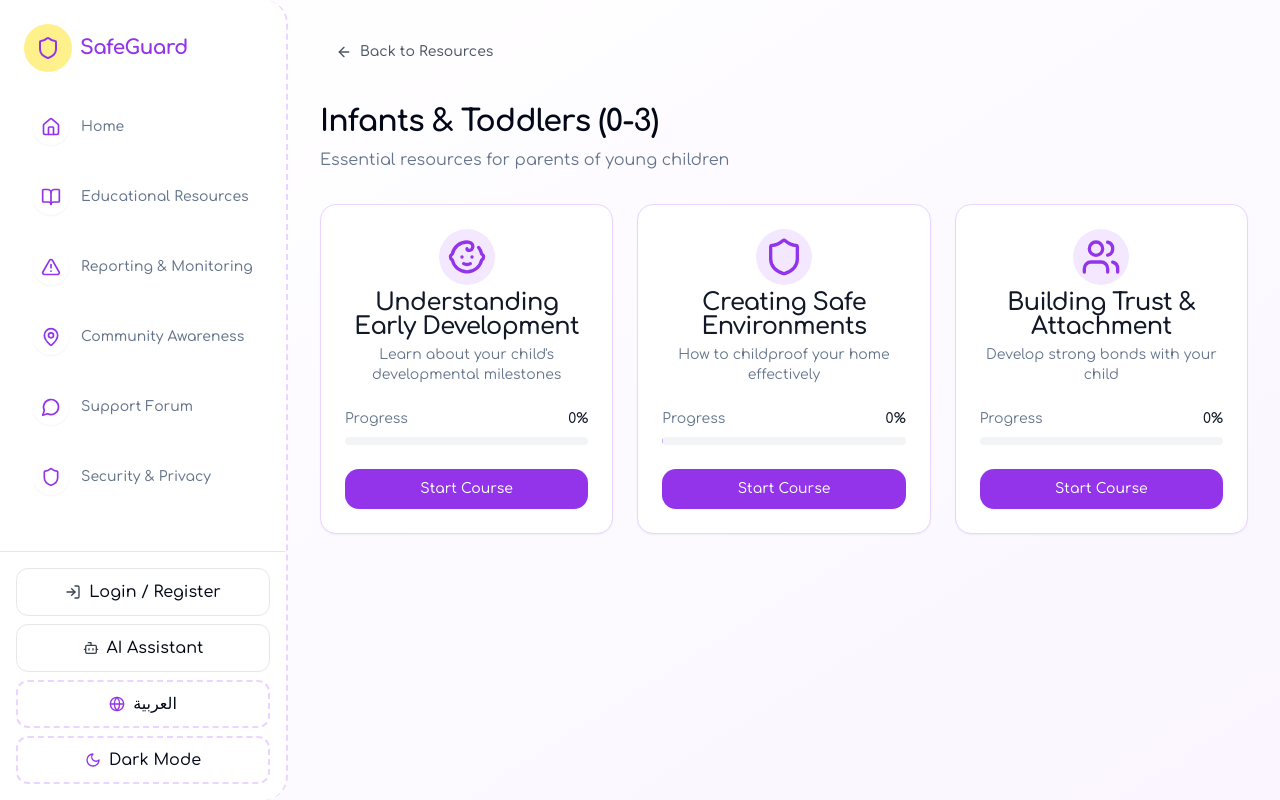
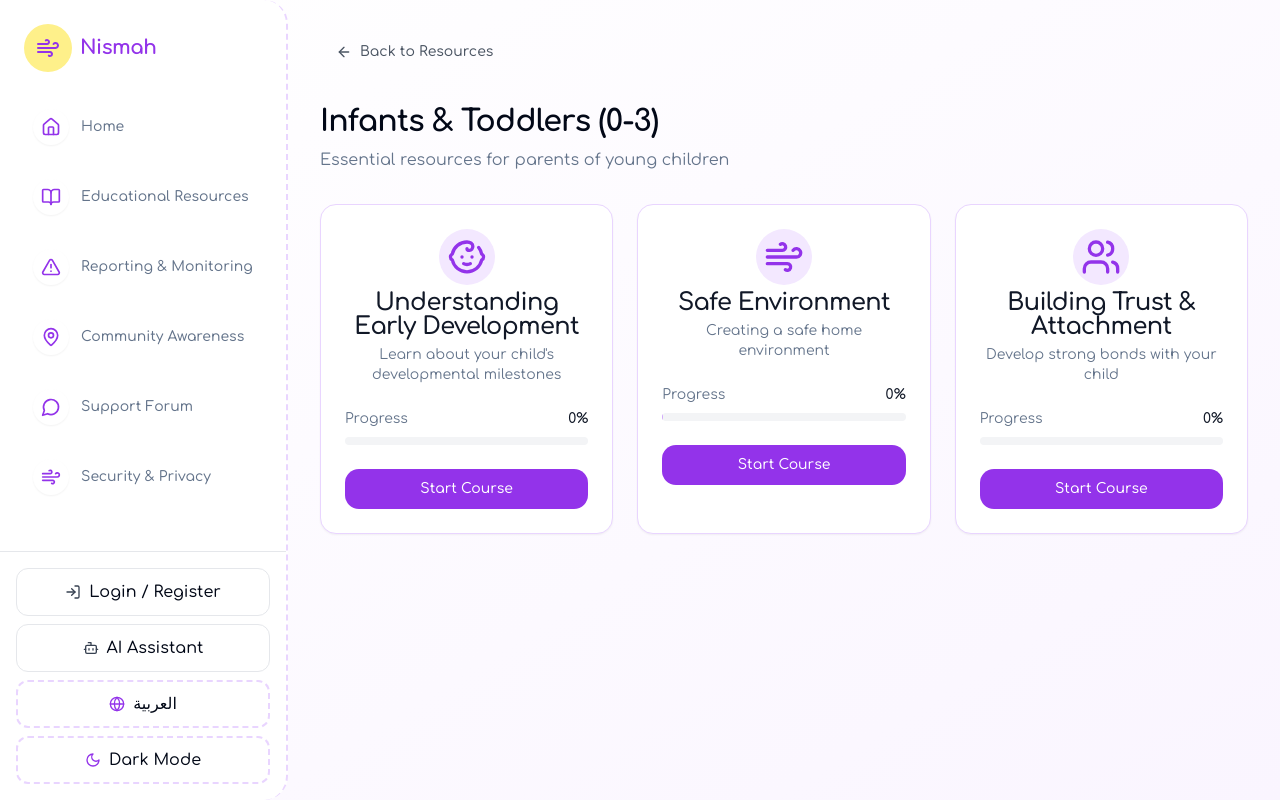
Before and after one commit to ABfathy/Hackathon_EUI, a Next.js app: page /educational-resources/parents/0-3 in a window 1280 px wide. Built offline with nearby package versions, Linux system fonts and the light colour scheme.

Commit message:
feat: change app branding

```diff
--- a/app/educational-resources/page.tsx
+++ b/app/educational-resources/page.tsx
@@ -4,7 +4,7 @@ import { Button } from "@/components/ui/button"
 import { Card, CardContent, CardDescription, CardFooter, CardHeader, CardTitle } from "@/components/ui/card"
 import { Progress } from "@/components/ui/progress"
 import { Tabs, TabsContent, TabsList, TabsTrigger } from "@/components/ui/tabs"
-import { BookOpen, Play, Award, VolumeX, Volume2, Sparkles, Shield, Users, Baby, School, GraduationCap } from "lucide-react"
+import { BookOpen, Play, Award, VolumeX, Volume2, Sparkles, Wind, Users, Baby, School, GraduationCap } from "lucide-react"
 import { useLanguage } from "@/context/language-context"
 import Link from "next/link"
 
--- a/app/educational-resources/parents/[age]/page.tsx
+++ b/app/educational-resources/parents/[age]/page.tsx
@@ -3,11 +3,36 @@
 import { Button } from "@/components/ui/button"
 import { Card, CardContent, CardDescription, CardFooter, CardHeader, CardTitle } from "@/components/ui/card"
 import { Progress } from "@/components/ui/progress"
-import { BookOpen, Play, Award, Volume2, Shield, Users, Baby, School, GraduationCap, ArrowLeft } from "lucide-react"
+import { BookOpen, Play, Award, Volume2, Wind, Users, Baby, School, GraduationCap, ArrowLeft } from "lucide-react"
 import { useLanguage } from "@/context/language-context"
 import { useParams, useRouter } from "next/navigation"
+import { ReactElement } from "react"
 
-const translations = {
+type AgeGroup = "0-3" | "4-6" | "7-12" | "13-17"
+type Language = "en" | "ar"
+
+interface Course {
+  title: string
+  description: string
+  icon: ReactElement
+  progress: number
+}
+
+interface AgeGroupContent {
+  title: string
+  description: string
+  courses: Course[]
+}
+
+type Translations = {
+  [L in Language]: {
+    back: string
+  } & {
+    [A in AgeGroup]: AgeGroupContent
+  }
+}
+
+const translations: Translations = {
   en: {
     back: "Back to Resources",
     "0-3": {
@@ -21,9 +46,9 @@ const translations = {
           progress: 0
         },
         {
-          title: "Creating Safe Environments",
-          description: "How to childproof your home effectively",
-          icon: <Shield className="h-10 w-10 text-purple-600 dark:text-gray-300" />,
+          title: "Safe Environment",
+          description: "Creating a safe home environment",
+          icon: <Wind className="h-10 w-10 text-purple-600 dark:text-gray-300" />,
           progress: 0
         },
         {
@@ -39,9 +64,9 @@ const translations = {
       description: "Resources for parents of preschool-aged children",
       courses: [
         {
-          title: "Teaching Body Safety",
-          description: "Age-appropriate ways to discuss body safety",
-          icon: <Shield className="h-10 w-10 text-purple-600 dark:text-gray-300" />,
+          title: "Safe Environment",
+          description: "Creating a safe home environment",
+          icon: <Wind className="h-10 w-10 text-purple-600 dark:text-gray-300" />,
           progress: 0
         },
         {
@@ -65,7 +90,7 @@ const translations = {
         {
           title: "Digital Safety Basics",
           description: "Teaching safe internet use",
-          icon: <Shield className="h-10 w-10 text-purple-600 dark:text-gray-300" />,
+          icon: <Wind className="h-10 w-10 text-purple-600 dark:text-gray-300" />,
           progress: 0
         },
         {
@@ -89,7 +114,7 @@ const translations = {
         {
           title: "Online Safety",
           description: "Managing social media and digital presence",
-          icon: <Shield className="h-10 w-10 text-purple-600 dark:text-gray-300" />,
+          icon: <Wind className="h-10 w-10 text-purple-600 dark:text-gray-300" />,
           progress: 0
         },
         {
@@ -120,9 +145,9 @@ const translations = {
           progress: 0
         },
         {
-          title: "إنشاء بيئات آمنة",
-          description: "كيفية جعل منزلك آمناً للأطفال",
-          icon: <Shield className="h-10 w-10 text-purple-600 dark:text-gray-300" />,
+          title: "Safe Environment",
+          description: "إنشاء بيئة منزلية آمنة",
+          icon: <Wind className="h-10 w-10 text-purple-600 dark:text-gray-300" />,
           progress: 0
         },
         {
@@ -138,9 +163,9 @@ const translations = {
       description: "موارد لآباء الأطفال في سن ما قبل المدرسة",
       courses: [
         {
-          title: "تعليم سلامة الجسد",
-          description: "طرق مناسبة للعمر لمناقشة سلامة الجسد",
-          icon: <Shield className="h-10 w-10 text-purple-600 dark:text-gray-300" />,
+          title: "Safe Environment",
+          description: "إنشاء بيئة منزلية آمنة",
+          icon: <Wind className="h-10 w-10 text-purple-600 dark:text-gray-300" />,
           progress: 0
         },
         {
@@ -164,7 +189,7 @@ const translations = {
         {
           title: "أساسيات السلامة الرقمية",
           description: "تعليم الاستخدام الآمن للإنترنت",
-          icon: <Shield className="h-10 w-10 text-purple-600 dark:text-gray-300" />,
+          icon: <Wind className="h-10 w-10 text-purple-600 dark:text-gray-300" />,
           progress: 0
         },
         {
@@ -188,7 +213,7 @@ const translations = {
         {
           title: "السلامة عبر الإنترنت",
           description: "إدارة وسائل التواصل الاجتماعي والحضور الرقمي",
-          icon: <Shield className="h-10 w-10 text-purple-600 dark:text-gray-300" />,
+          icon: <Wind className="h-10 w-10 text-purple-600 dark:text-gray-300" />,
           progress: 0
         },
         {
@@ -212,8 +237,8 @@ export default function ParentAgeGroupPage() {
   const { language } = useLanguage()
   const params = useParams()
   const router = useRouter()
-  const ageGroup = params.age as string
-  const t = translations[language][ageGroup]
+  const ageGroup = params.age as AgeGroup
+  const t = translations[language as Language][ageGroup]
 
   return (
     <div className="space-y-8">
@@ -224,7 +249,7 @@ export default function ParentAgeGroupPage() {
           onClick={() => router.back()}
         >
           <ArrowLeft className="h-4 w-4" />
-          {translations[language].back}
+          {translations[language as Language].back}
         </Button>
       </div>
 
@@ -234,7 +259,7 @@ export default function ParentAgeGroupPage() {
       </div>
 
       <div className="grid gap-6 md:grid-cols-2 lg:grid-cols-3">
-        {t.courses.map((course, index) => (
+        {t.courses.map((course: { title: string; description: string; icon: ReactElement; progress: number }, index: number) => (
           <Card key={index} className="overflow-hidden border-purple-200 dark:border-gray-700 hover:border-purple-300 dark:hover:border-gray-600 transition-colors">
             <CardHeader className="p-6 text-center">
               <div className="bg-purple-100 dark:bg-gray-800/50 p-2 rounded-full w-fit mx-auto">
--- a/app/layout.tsx
+++ b/app/layout.tsx
@@ -9,9 +9,9 @@ import { Toaster } from "@/components/ui/toaster"
 const comfortaa = Comfortaa({ subsets: ["latin"] })
 
 export const metadata: Metadata = {
-  title: "SafeGuard (حماية) - Child Protection Platform",
+  title: "Nismah (نِسمة) - Child Protection Platform",
   description: "A comprehensive platform for child safety and protection",
-    generator: 'v0.dev'
+  generator: 'v0.dev'
 }
 
 export default function RootLayout({
--- a/app/login/page.tsx
+++ b/app/login/page.tsx
@@ -7,7 +7,7 @@ import { Input } from "@/components/ui/input"
 import { Label } from "@/components/ui/label"
 import { Tabs, TabsContent, TabsList, TabsTrigger } from "@/components/ui/tabs"
 import { Checkbox } from "@/components/ui/checkbox"
-import { Shield, LogIn, UserPlus, Github, Mail } from "lucide-react"
+import { Wind, LogIn, UserPlus, Github, Mail } from "lucide-react"
 import { useLanguage } from "@/context/language-context"
 
 export default function LoginPage() {
@@ -17,14 +17,14 @@ export default function LoginPage() {
     <div className="container mx-auto flex items-center justify-center min-h-[80vh]">
       <div className="w-full max-w-md">
         <div className="flex flex-col items-center mb-8">
-          <div className="inline-block p-3 bg-gradient-to-br from-yellow-200 to-purple-200 rounded-full text-purple-600 dark:from-yellow-800 dark:to-purple-800 dark:text-purple-300 shadow-lg mb-4">
-            <Shield className="h-10 w-10" />
+          <div className="inline-block p-3 bg-gradient-to-br from-yellow-200 to-purple-200 rounded-full text-purple-600 dark:from-yellow-800 dark:to-purple-800 dark:text-purple-300 animate-pulse shadow-lg mb-4">
+            <Wind className="h-10 w-10" />
           </div>
           <h1 className="text-3xl font-bold">
             {language === "en" ? (
-              <span className="text-purple-600">SafeGuard</span>
+              <span className="text-purple-600">Nismah</span>
             ) : (
-              <span className="text-emerald-600">حماية</span>
+              <span className="text-emerald-600">نِسمة</span>
             )}
           </h1>
         </div>
--- a/app/page.tsx
+++ b/app/page.tsx
@@ -2,7 +2,7 @@
 
 import { Button } from "@/components/ui/button"
 import { Card, CardContent, CardFooter, CardHeader, CardTitle } from "@/components/ui/card"
-import { AlertTriangle, BookOpen, MapPin, MessageCircle, Bot, ArrowRight } from "lucide-react"
+import { AlertTriangle, BookOpen, MapPin, MessageCircle, Bot, ArrowRight, Wind } from "lucide-react"
 import Link from "next/link"
 import { useLanguage } from "@/context/language-context"
 
@@ -13,27 +13,14 @@ export default function HomePage() {
     <div className="container mx-auto space-y-10 max-w-6xl">
       <section className="space-y-6">
         <div className="flex flex-col items-center text-center space-y-6 py-12">
-          <div className="inline-block p-3 bg-gradient-to-br from-yellow-200 to-purple-200 rounded-full text-purple-600 dark:from-yellow-800 dark:to-purple-800 dark:text-purple-300 animate-bounce-slow shadow-lg">
-            <svg
-              xmlns="http://www.w3.org/2000/svg"
-              width="24"
-              height="24"
-              viewBox="0 0 24 24"
-              fill="none"
-              stroke="currentColor"
-              strokeWidth="2"
-              strokeLinecap="round"
-              strokeLinejoin="round"
-              className="h-12 w-12"
-            >
-              <path d="M12 22s8-4 8-10V5l-8-3-8 3v7c0 6 8 10 8 10" />
-            </svg>
+          <div className="inline-block p-3 bg-gradient-to-br from-yellow-200 to-purple-200 rounded-full text-purple-600 dark:from-yellow-800 dark:to-purple-800 dark:text-purple-300 animate-pulse shadow-lg">
+            <Wind className="h-12 w-12" />
           </div>
           <h1 className="text-5xl font-bold tracking-tight">
             {language === "en" ? (
-              <span className="text-purple-600">SafeGuard</span>
+              <span className="text-purple-600">Nismah</span>
             ) : (
-              <span className="text-emerald-600">حماية</span>
+              <span className="text-emerald-600">نِسمة</span>
             )}
           </h1>
           <p className="text-xl text-muted-foreground max-w-3xl">
--- a/app/reporting/page.tsx
+++ b/app/reporting/page.tsx
@@ -10,7 +10,7 @@ import { RadioGroup, RadioGroupItem } from "@/components/ui/radio-group"
 import { Label } from "@/components/ui/label"
 import { Separator } from "@/components/ui/separator"
 import { Badge } from "@/components/ui/badge"
-import { AlertTriangle, CheckCircle, Clock, ExternalLink, FileText, Info, Phone, Shield } from "lucide-react"
+import { AlertTriangle, CheckCircle, Clock, ExternalLink, FileText, Info, Phone, Wind } from "lucide-react"
 import { useLanguage } from "@/context/language-context"
 
 const translations = {
--- a/app/support/page.tsx
+++ b/app/support/page.tsx
@@ -7,7 +7,7 @@ import { Avatar, AvatarFallback } from "@/components/ui/avatar"
 import { Input } from "@/components/ui/input"
 import { Badge } from "@/components/ui/badge"
 import { Separator } from "@/components/ui/separator"
-import { MessageCircle, Lock, Users, Send, Shield, Info, Video, Search } from "lucide-react"
+import { MessageCircle, Lock, Users, Send, Wind, Info, Video, Search } from "lucide-react"
 import { useLanguage } from "@/context/language-context"
 
 const translations = {
@@ -175,7 +175,7 @@ export default function SupportPage() {
                         <div className="flex flex-col gap-1">
                           <div className="flex items-center gap-2">
                             <span className="text-sm font-medium">Mark Smith</span>
-                            <Badge variant="outline" size="sm" className="text-xs">
+                            <Badge variant="outline" className="text-xs">
                               Moderator
                             </Badge>
                             <span className="text-xs text-muted-foreground">2:50 PM</span>
@@ -278,20 +278,20 @@ export default function SupportPage() {
                 <CardContent className="space-y-4">
                   <div className="space-y-2">
                     <div className="flex items-start gap-2">
-                      <Shield className="h-4 w-4 text-emerald-600 mt-0.5" />
-                      <p className="text-sm">{t.respectPrivacy}</p>
+                      <Wind className="h-4 w-4 text-emerald-600 mt-0.5" />
+                      <span>End-to-end encryption</span>
                     </div>
                     <div className="flex items-start gap-2">
-                      <Shield className="h-4 w-4 text-emerald-600 mt-0.5" />
-                      <p className="text-sm">{t.beSupportive}</p>
+                      <Wind className="h-4 w-4 text-emerald-600 mt-0.5" />
+                      <span>Secure data storage</span>
                     </div>
                     <div className="flex items-start gap-2">
-                      <Shield className="h-4 w-4 text-emerald-600 mt-0.5" />
-                      <p className="text-sm">{t.reportContent}</p>
+                      <Wind className="h-4 w-4 text-emerald-600 mt-0.5" />
+                      <span>Privacy protection</span>
                     </div>
                     <div className="flex items-start gap-2">
-                      <Shield className="h-4 w-4 text-emerald-600 mt-0.5" />
-                      <p className="text-sm">{t.noPersonalInfo}</p>
+                      <Wind className="h-4 w-4 text-emerald-600 mt-0.5" />
+                      <span>Safe environment</span>
                     </div>
                   </div>
                 </CardContent>
--- a/components/sidebar.tsx
+++ b/components/sidebar.tsx
@@ -7,7 +7,7 @@ import { cn } from "@/lib/utils"
 import { Button } from "@/components/ui/button"
 import { ScrollArea } from "@/components/ui/scroll-area"
 import { Sheet, SheetContent, SheetTrigger } from "@/components/ui/sheet"
-import { Home, BookOpen, AlertTriangle, MapPin, MessageCircle, Shield, Menu, Bot, Globe, LogIn, Moon, Sun, Languages } from "lucide-react"
+import { Home, BookOpen, AlertTriangle, MapPin, MessageCircle, Wind, Menu, Bot, Globe, LogIn, Moon, Sun, Languages } from "lucide-react"
 import { useLanguage } from "@/context/language-context"
 import { useTheme } from "next-themes"
 
@@ -53,7 +53,7 @@ const navItems: NavItem[] = [
     title: "Security & Privacy",
     titleAr: "الأمان والخصوصية",
     href: "/security",
-    icon: <Shield className="h-5 w-5" />,
+    icon: <Wind className="h-5 w-5" />,
   },
 ]
 
@@ -87,13 +87,13 @@ export default function Sidebar() {
           <div className="space-y-4 py-4">
             <div className="px-4 py-2">
               <h2 className="text-lg font-bold tracking-tight flex items-center gap-2">
-                <div className="bg-yellow-200 dark:bg-gray-800/50 p-2 rounded-full">
-                  <Shield className="h-5 w-5 text-purple-600 dark:text-gray-300" />
+                <div className="bg-yellow-200 dark:bg-gray-800/50 p-2 rounded-full animate-pulse">
+                  <Wind className="h-5 w-5 text-purple-600 dark:text-gray-300" />
                 </div>
                 {language === "en" ? (
-                  <span className="text-purple-600 dark:text-gray-200">SafeGuard</span>
+                  <span className="text-purple-600 dark:text-gray-200">Nismah</span>
                 ) : (
-                  <span className="text-emerald-600 dark:text-gray-200">حماية</span>
+                  <span className="text-emerald-600 dark:text-gray-200">نِسمة</span>
                 )}
               </h2>
             </div>
@@ -163,13 +163,13 @@ export default function Sidebar() {
       <div className="hidden md:flex flex-col border-r bg-background h-screen w-72 sticky top-0 rounded-r-3xl border-r-2 border-dashed border-purple-200 dark:border-gray-700">
         <div className="p-6">
           <h2 className="text-xl font-bold tracking-tight flex items-center gap-2">
-            <div className="bg-yellow-200 dark:bg-gray-800/50 p-3 rounded-full">
-              <Shield className="h-6 w-6 text-purple-600 dark:text-gray-300" />
+            <div className="bg-yellow-200 dark:bg-gray-800/50 p-3 rounded-full animate-pulse">
+              <Wind className="h-6 w-6 text-purple-600 dark:text-gray-300" />
             </div>
             {language === "en" ? (
-              <span className="text-purple-600 dark:text-gray-200">SafeGuard</span>
+              <span className="text-purple-600 dark:text-gray-200">Nismah</span>
             ) : (
-              <span className="text-emerald-600 dark:text-gray-200">حماية</span>
+              <span className="text-emerald-600 dark:text-gray-200">نِسمة</span>
             )}
           </h2>
         </div>
```
Also changed, not shown: app/educational-resources/children/[age]/page.tsx (+36 -10 lines).
